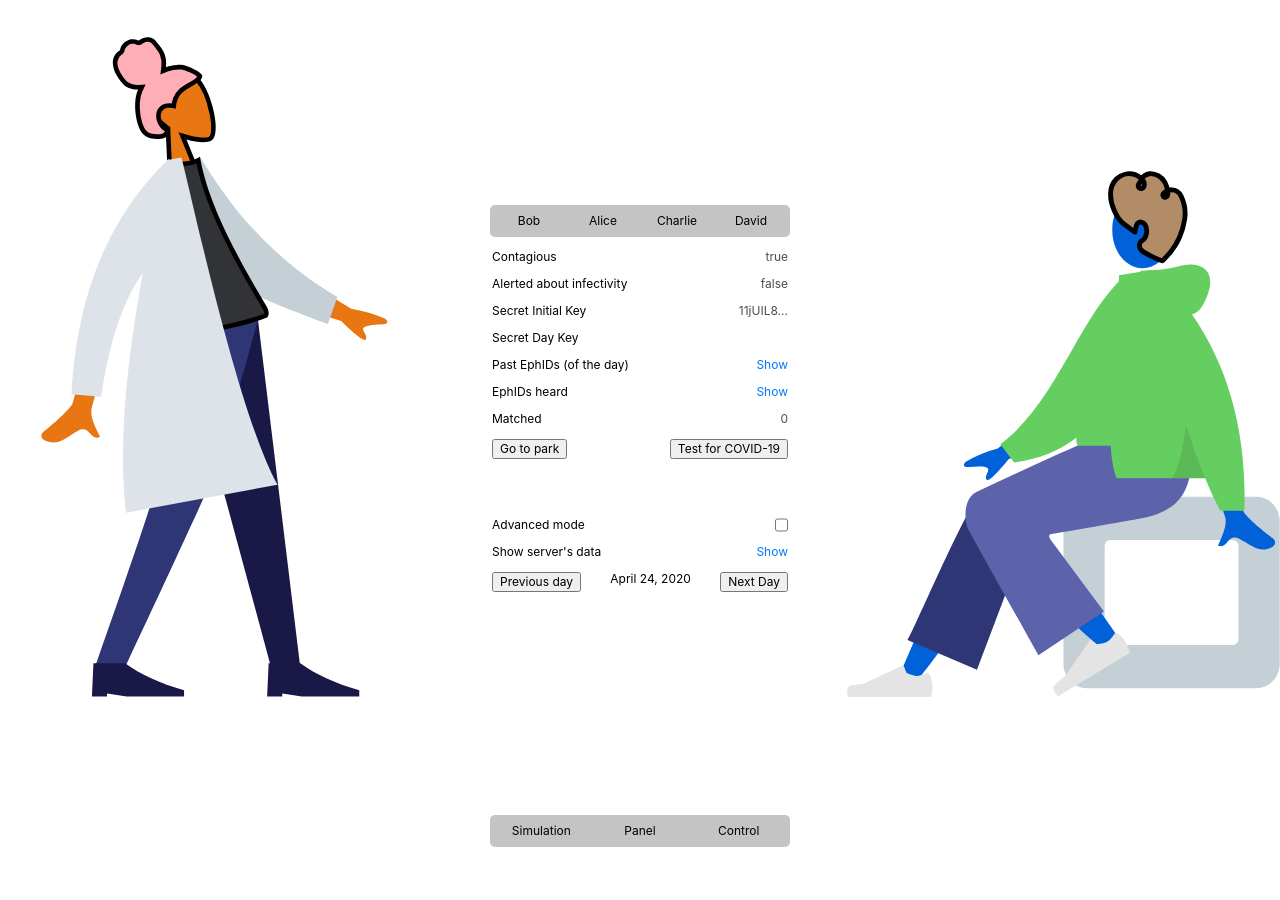
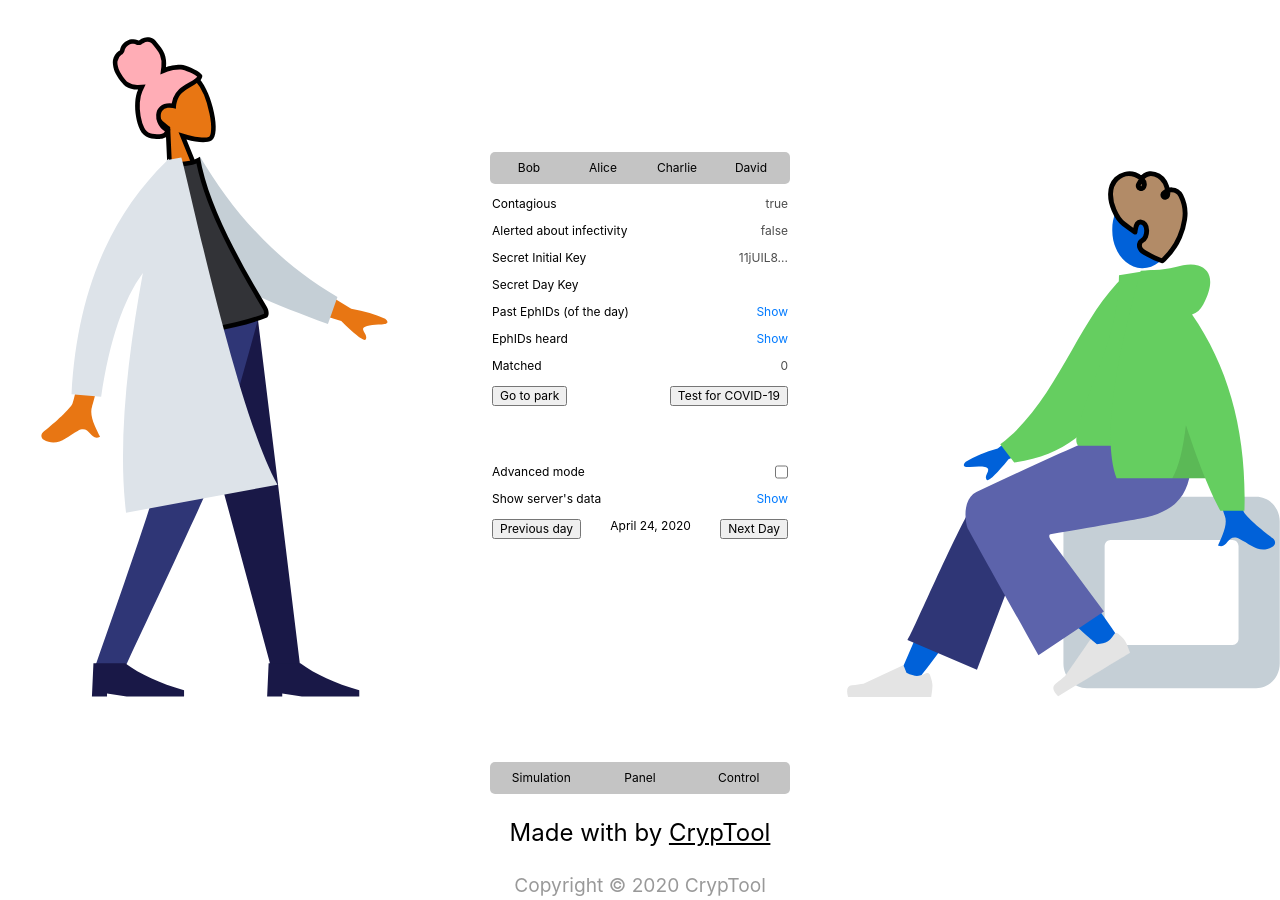
Before and after one commit to arguiot/corona-tracing, a Jekyll site: the page built from index.html, in a window 1280 px wide and 900 px high, scrolled down 6103 px. Built offline with Jekyll 4.4.1, drawn with Linux system fonts in a browser that asks for light colours; nearby versions of some CDN libraries; a style sheet for code colours, icons or effects is not loaded; before the commit the page ends 6950 px from its top, so only the background shows below that.

Commit message:
Added copyright

```diff
--- a/_layouts/html.html
+++ b/_layouts/html.html
@@ -28,6 +28,7 @@
 	<script src="https://cdn.jsdelivr.net/npm/glottologist@1.0.10/dist/glottologist.min.js"></script>
 	<script src="{{site.url}}/js/landing.js"></script>
 	<link rel="stylesheet" href="https://cdn.jsdelivr.net/npm/sf-font@1.0.0/stylesheet.min.css">
+	<script defer src="https://cdn.jsdelivr.net/npm/lunar-icons@2.1.2/dist/lunar-icons.min.js"></script>
 
 	<!-- Sven Rech's work -->
 	<script defer src="https://cdn.jsdelivr.net/npm/sjcl@1.0.8/sjcl.min.js"></script>
--- a/_sass/styles.scss
+++ b/_sass/styles.scss
@@ -100,6 +100,7 @@
 
 article {
     height: auto;
+
     .figure {
         position: relative;
         display: flex;
@@ -295,6 +296,28 @@
         }
     }
 
+    footer {
+        height: 300px;
+        text-align: center;
+        display: flex;
+        flex-direction: column;
+        align-items: center;
+        justify-content: center;
+        font-family: SF Pro Display;
+        font-style: normal;
+        font-size: 24px;
+        line-height: 29px;
+        text-align: center;
+
+        a {
+            color: inherit;
+        }
+
+        small {
+            opacity: .4;
+        }
+    }
+
     .scientist {
         position: absolute;
         bottom: calc(-6*100vh);
@@ -326,11 +349,15 @@
     article {
         margin-top: 500px;
     }
+
     .text-container {
         top: calc(100vh + 500px);
     }
+
     .animation {
-        .scientist, .sitting {
+
+        .scientist,
+        .sitting {
             bottom: calc(-6*100vh - 500px);
         }
     }
@@ -343,6 +370,7 @@
                 max-width: 500px !important;
                 width: 90vw;
             }
+
             h1 {
                 font-size: 36px !important;
                 line-height: 45px !important;
@@ -364,6 +392,7 @@
 
     article {
         padding-bottom: 50vh;
+
         .figure {
             .step {
                 width: 90vw;
@@ -375,6 +404,7 @@
             top: calc(100vh + 500px);
             left: 0;
             height: calc(5*100vh + 50vh);
+
             .text {
                 position: -webkit-sticky;
                 position: sticky;
@@ -406,11 +436,15 @@
             }
         }
     }
+
     .animation {
         justify-content: start !important;
-        .scientist, .sitting {
-            bottom: calc(-6*100vh - 500px - 100vh);
+
+        .scientist,
+        .sitting {
+            bottom: calc(-6*100vh - 500px - 50vh - 500px);
         }
+
         .bold {
             width: 100vw !important;
             max-width: 350px !important;
--- a/index.html
+++ b/index.html
@@ -115,6 +115,14 @@
             <div class="con">Control</div>
         </div>
     </div>
+    <footer class="container">
+        <p>
+            Made with <lunar-icon icon="heart"></lunar-icon> by <a href="https://cryptool.org">CrypTool</a>
+        </p>
+        <small>
+            Copyright &copy; {{ site.time | date: '%Y' }} CrypTool
+        </small>
+    </footer>
     <div class="scientist"></div>
     <div class="sitting"></div>
 </div>
```
